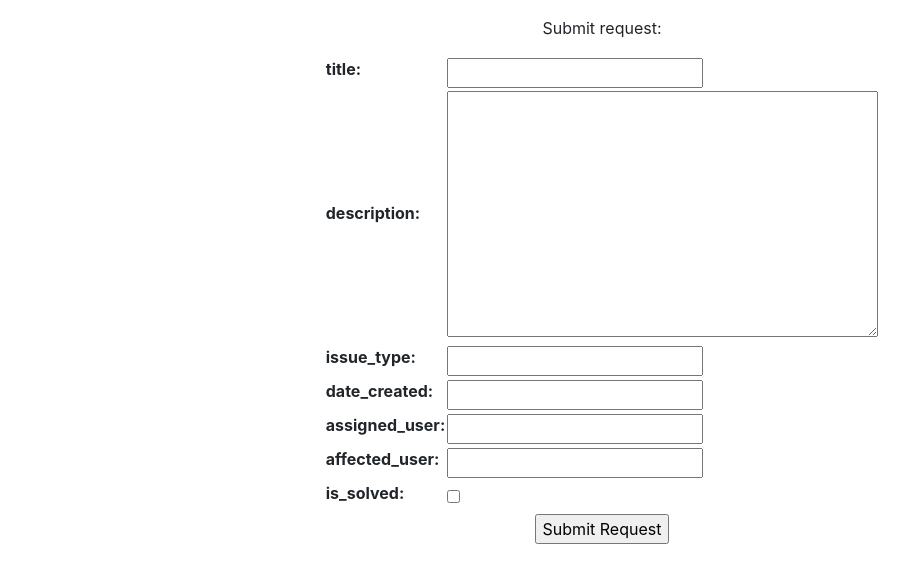
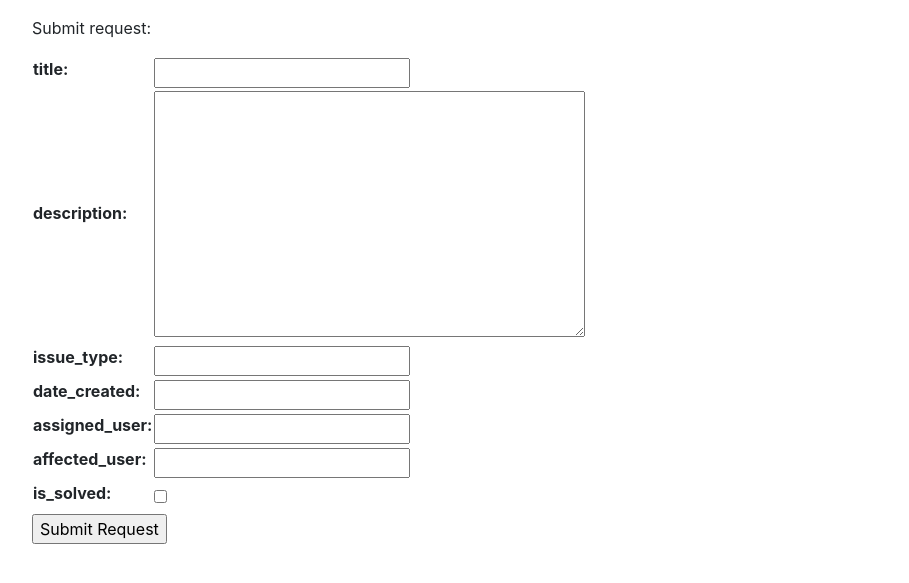
Before and after one commit to ChicoState/ODIT, a Django app: template code/mysite/myapp/templates/submit.html in a window 1280 px wide. Shown: the part 64-647 px from the top of the page, without its empty margins (38-947 px from the left). Run offline with Django 3.2, Linux system fonts and the light colour scheme; the template is opened without the code that fills it: values that come from a table or form of the project are taken from there, others are empty; some libraries are stand-ins or nearby versions.

Commit message:
Add slight adjustments to base.html and submit.html

```diff
--- a/code/mysite/myapp/templates/base.html
+++ b/code/mysite/myapp/templates/base.html
@@ -15,6 +15,7 @@
 
     <!-- jQuery library -->
     <script src="https://ajax.googleapis.com/ajax/libs/jquery/3.4.1/jquery.min.js"></script>
+
     <link rel="stylesheet" type="text/css" id="style" href="{% static 'css/styles.css' %}">
 </head>
 <body>
--- a/code/mysite/myapp/templates/submit.html
+++ b/code/mysite/myapp/templates/submit.html
@@ -1,7 +1,11 @@
 {% extends "base.html" %}
 {% block content %}
 
-<center>
+
+<!-- <center> -->
+<div class="container">
+    <div class="row align-items-center">
+        <div class="column">
             <p>Submit request: </p>
             <form action="/" method="post" enctype="multipart/form-data">
                 {% csrf_token %}
@@ -10,6 +14,9 @@
                 </table>
                 <input type="submit" class="button" value="Submit Request">
             </form>
-</center>
+        </div>
+    </div>
+</div>
+<!-- </center> -->
 
 {% endblock %}
```
Lines whose indentation alone changed are shown as unchanged.
